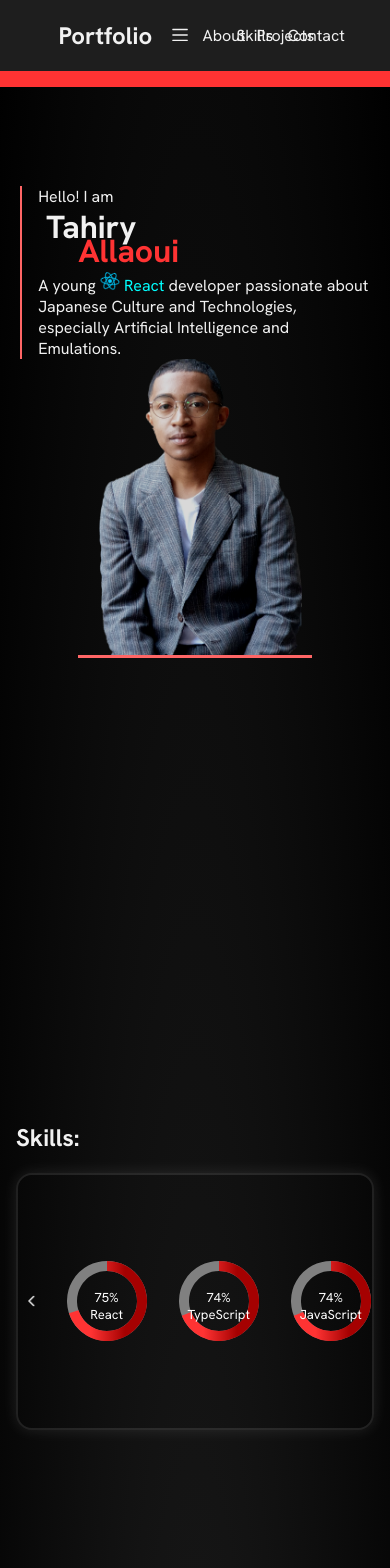
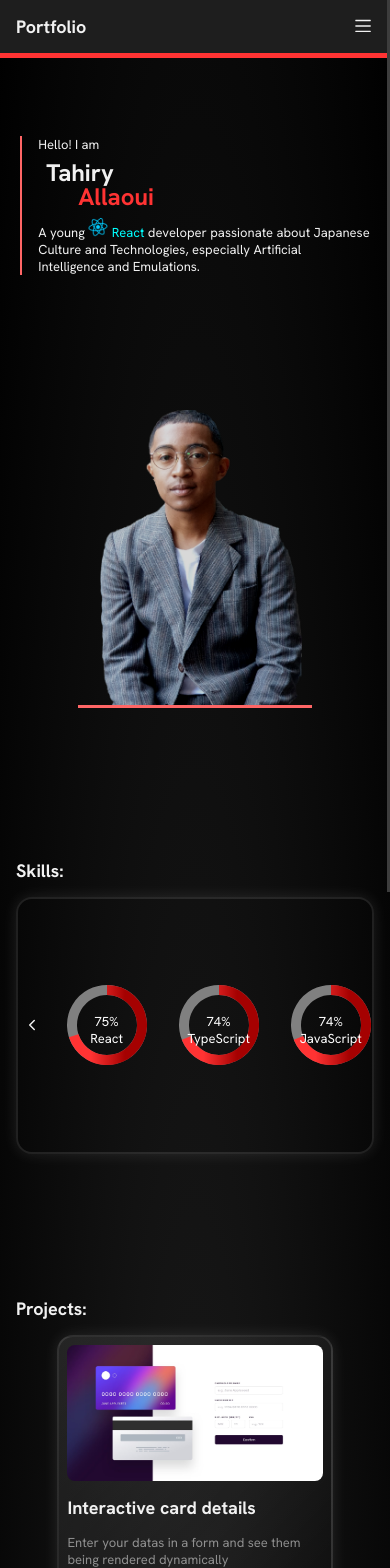
Before and after one commit to TahiryAllaoui/portfolio, a React (Vite) app: page / in a window 390 px wide. Shown: the top 1568 px of the page. Built offline with nearby package versions, Linux system fonts and the light colour scheme.

Commit message:
Major update

```diff
--- a/src/components/Header.tsx
+++ b/src/components/Header.tsx
@@ -1,16 +1,16 @@
-import { useEffect } from 'react';
+import { SlClose, SlMenu } from 'react-icons/sl';
 import '../style/Header.scss';
-import { SlMenu } from 'react-icons/sl';
+import { useState } from 'react';
 
 
 function Header() {
-
+    let body = document.querySelector('body') as HTMLElement;
     const handleScroll = (e: React.MouseEvent<HTMLElement> ) => {
         let id = e.currentTarget.id;
         let element = document.querySelector(id.replace("_", "")) as HTMLElement;
         let aElement = document.querySelectorAll('.Header .assets a') as NodeListOf<HTMLElement>;
         for(let i = 0; i < aElement.length - 1; i++) {
-            if( id == aElement[i].id) {
+            if( id == aElement[i].id && body.clientWidth > 428) {
                 e.currentTarget.style.backgroundColor = '#FF3333';
             }
             else aElement[i].style.backgroundColor = 'transparent';
@@ -18,14 +18,37 @@ function Header() {
 
         element.scrollIntoView({behavior: 'smooth'});
     };
+    const [clicked, setClicked] = useState(false);
+    const handleOpen = () => {
+        let assets = document.querySelector('.Header .assets') as HTMLElement;
+        let app = document.querySelector('.app') as HTMLElement;
+        console.log(app)
+        assets.style.left = '40%';
+        app.style.overflow = 'hidden';
+        setTimeout(()=> {
+            assets.style.boxShadow = '-10rem 0 50px 15px rgba(0,0,0,0.5)';
+            setClicked(!clicked);
+        },100)
+    };
+    const handleClose = () => {
+        let assets = document.querySelector('.Header .assets') as HTMLElement;
+        assets.style.left = '100%';
+        let app = document.querySelector('.app') as HTMLElement;
 
-    useEffect(() => {
+        app.style.overflowY = 'auto';
 
-    },[])
+        setTimeout(()=> {
+            assets.style.boxShadow = 'none';
+            setClicked(!clicked);
+        },50)
+    };
+
     return (
         <div className='Header'>
             <h2>Portfolio</h2>
-            <SlMenu className='menu'/>
+            {!clicked ? < SlMenu className='menu' style={{display: body.clientWidth <= 428 ? 'block' : 'none'}} onClick={handleOpen} /> :
+                <SlClose className='close' style={{display: body.clientWidth <= 428 ? 'block' : 'none', zIndex: '2'}} onClick={handleClose}/>
+            }
             <div className="assets">
                 <a id='#about_' className='links' onClick={handleScroll}>About</a>
                 <a id='#skills_' className='links' onClick={handleScroll}>Skills</a>
--- a/src/style/About.scss
+++ b/src/style/About.scss
@@ -20,7 +20,7 @@
     @media (max-width: 428px) {
         padding: 0rem 0 0 0;
         flex-direction: column;
-        justify-content: center;
+        justify-content: space-evenly;
     }
 
     .description {
@@ -43,7 +43,7 @@
             line-height: 3rem;
 
             @media (max-width: 428px) {
-                font-size: xx-large;
+                font-size: x-large;
                 flex-direction: column;
                 line-height: 1.5rem;
                 margin: 0.5rem;
@@ -63,7 +63,7 @@
             margin: 0;
             font-size: large;
             @media (max-width: 428px) {
-                font-size: medium;
+                font-size: small;
             }
 
             span {
@@ -99,7 +99,7 @@
     opacity: 0;
     filter: blur(5px);
     transform: translateX(-100%);
-    transition: all 3000ms;
+    transition: all 1000ms;
 }
 
 .show {
--- a/src/style/Contact.scss
+++ b/src/style/Contact.scss
@@ -15,7 +15,7 @@
         font-size: xx-large;
         color: $Color;
         @media (max-width: 428px) {
-            font-size: x-large;
+            font-size: large;
         }
     }
 
@@ -30,8 +30,15 @@
         @media (max-width: 428px) {
             gap: 0rem;
             height: 100%;
+
         }
 
+        p {
+            @media (max-width: 428px) {
+                font-size: small;
+            }
+
+        }
         .contact-links {
             display: flex;
             align-items: center;
@@ -71,6 +78,7 @@
                 width: 100%;
                 height: 60%;
                 gap: 2rem;
+
             }
             .user {
                 display: flex;
@@ -79,6 +87,8 @@
                     flex-direction: column;
                     width: 100%;
                     gap: 1rem;
+                    font-size: small;
+
                 }
                 .user-info {
                     width: 48%;
@@ -101,6 +111,10 @@
             .comment {
                 display: flex;
                 flex-direction: column;
+                @media (max-width: 428px) {
+  font-size: small;
+
+                }
 
                 textarea {
                     border-radius: 8px;
--- a/src/style/Header.scss
+++ b/src/style/Header.scss
@@ -25,19 +25,50 @@
     left: 0;
     z-index: 8;
 
+    @media (max-width: 428px) {
+        padding: 0 1rem;
+        border-bottom: 5px solid $Secondary;
+        width: 91%;
+        position: fixed;
+    }
+
+     h2 {
+        @media (max-width: 428px) {
+            font-size: large;
+        }
+     }
+
     .assets {
         display: flex;
         justify-content: space-between;
         align-items: center;
         width: 45%;
 
+        @media (max-width: 428px) {
+            position: absolute;
+            left: 100%;
+            top: 0;
+            min-height: 100vh;
+            height: auto;
+            width: 100%;
+            flex-direction: column;
+            align-items: flex-start;
+            justify-content: flex-start;
+            gap: 3rem;
+            padding-top: 3rem;
+            z-index: 1;
+            transition: left 300ms;
+            background-color: #3d3d3d;
+        }
+
 
 
         .links {
-
-            // &:first-child {
-            //     background-color: $Secondary;
-            // }
+            @media (max-width: 428px) {
+                font-size: large;
+                justify-content: flex-start;
+                padding-left: 1rem;
+            }
                 cursor: pointer;
             &:hover {
                 background-color: $Secondary;
@@ -52,6 +83,9 @@
                 width: 8rem;
                 background-color: black;
                 overflow: hidden;
+                @media (max-width: 428px) {
+                    padding-left: 0rem;
+                }
 
                 a {
                     text-decoration: none;
@@ -81,6 +115,8 @@
                     background: linear-gradient(60deg, transparent, $Secondary, $Secondary);
                     transform-origin: bottom right;
                     animation: border-light 6s linear infinite;
+                    @media (max-width: 428px) {
+        display: none;                }
                 }
 
                 &::after {
@@ -94,6 +130,8 @@
                     transform-origin: bottom right;
                     animation: border-light 6s linear infinite;
                     animation-delay: -3s;
+                    @media (max-width: 428px) {
+        display: none;                }
                 }
 
 
--- a/src/style/Project.scss
+++ b/src/style/Project.scss
@@ -25,7 +25,7 @@
         color: $Color;
 
         @media (max-width: 428px) {
-            font-size: x-large;
+            font-size: large;
         }
     }
 
@@ -78,7 +78,7 @@
 
             @media (max-width: 428px) {
                 width: 75%;
-                height: 25rem;
+                height: 20rem;
             }
 
 
@@ -103,10 +103,16 @@
                 .detail-list {
                     .project-name {
                         color: $Color;
+                        @media (max-width: 428px) {
+                            font-size: large;
+                        }
                     }
 
                     .project-description {
                         color: rgb(255, 255, 255, 0.5);
+                        @media (max-width: 428px) {
+                            font-size: small;
+                        }
                     }
                 }
             }
--- a/src/style/Skills.scss
+++ b/src/style/Skills.scss
@@ -31,7 +31,8 @@
     align-items: flex-start;
     justify-content: center;
     @media (max-width: 428px) {
-        padding: 0 1rem;
+        padding: 0 1rem 7rem;
+        height: fit-content;
     }
 
     h2 {
@@ -39,7 +40,7 @@
         color: $Color;
 
         @media (max-width: 428px) {
-            font-size: x-large;
+            font-size: large;
         }
     }
 
```
